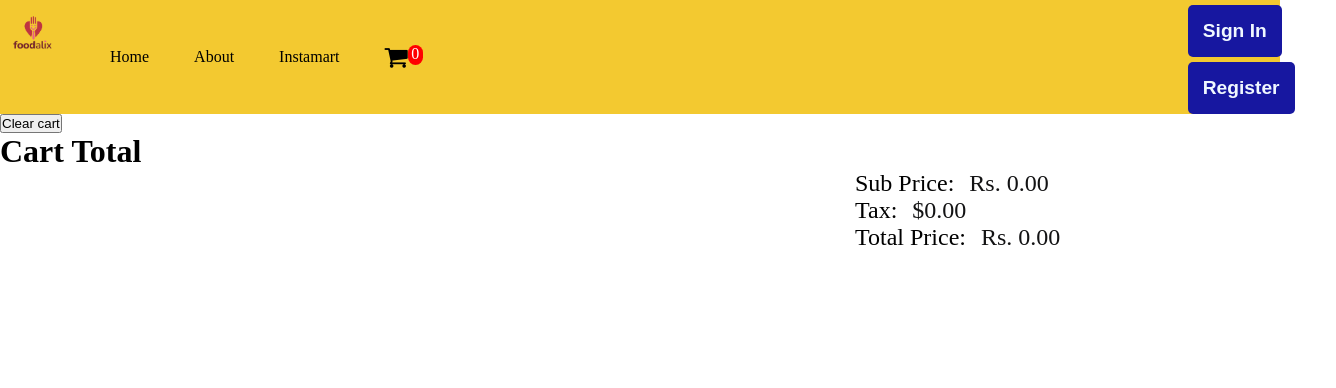
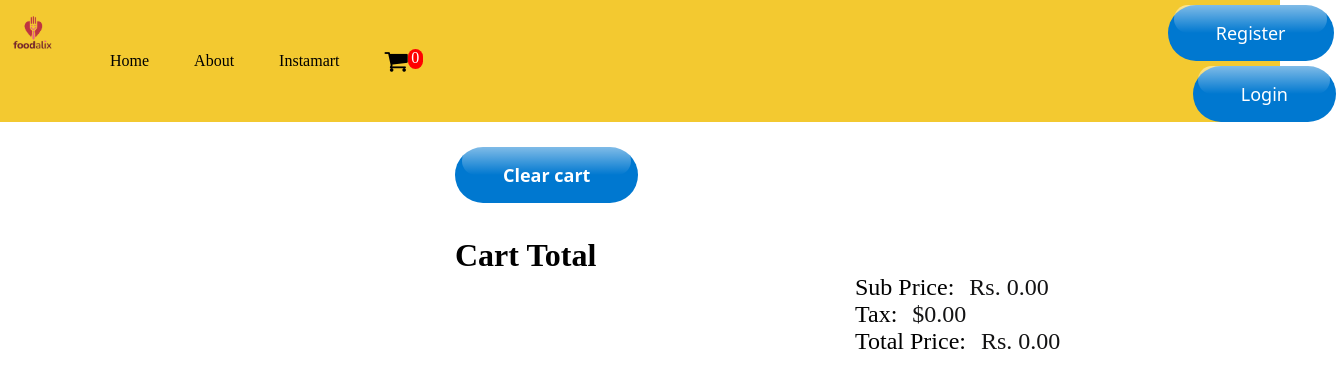
Before and after one commit to SanyaKasaudhan/FoodalixWebsite, a React app: page /cart in a window 1280 px wide. Shown: the whole page, 1336 px wide, since content can reach past the window. Built offline with nearby package versions, Linux system fonts and the light colour scheme.

Commit message:
cart buttons

```diff
--- a/Body.css
+++ b/Body.css
@@ -365,6 +365,7 @@
 
 .add-cart{
   margin-right: 555px;
+  margin-left:24px;
   margin-bottom: 5px;
 }
 .food-box{
@@ -377,9 +378,10 @@
 .addTocart{
   text-align: center;
   box-sizing: border-box;
-  background-color: #f3c930;
   padding: 6px;
   width: 85px;
+  font-size: large;
+  font-weight: 400;
   border-radius: 9%;
 }
 
@@ -426,3 +428,110 @@
 .delivery{
   margin: 55px;
 }
+
+/* CSS */
+
+.reg{
+  margin-top: 5px;
+  font-size: 18px;
+  font-weight: 400;
+  outline: 0;
+}
+.log{
+    margin-top: 5px;
+    margin-left: 25px;
+    font-size: 18px;
+    font-weight: 400;
+    outline: 0;
+}
+
+
+.clear-cart{
+  margin-top: 25px;
+  margin-left: 455px;
+  font-size: 18px;
+  font-weight: 600;
+}
+.button-71 {
+  background-color: #0078d0;
+  border: 0;
+  border-radius: 56px;
+  color: #fff;
+  cursor: pointer;
+  display: inline-block;
+  font-family: system-ui,-apple-system,system-ui,"Segoe UI",Roboto,Ubuntu,"Helvetica Neue",sans-serif;
+   position: relative;
+  text-align: center;
+  text-decoration: none;
+  transition: all .3s;
+  user-select: none;
+  -webkit-user-select: none;
+  touch-action: manipulation;
+}
+
+.button-71:before {
+  background-color: initial;
+  background-image: linear-gradient(#fff 0, rgba(255, 255, 255, 0) 100%);
+  border-radius: 125px;
+  content: "";
+  height: 50%;
+  left: 4%;
+  opacity: .5;
+  position: absolute;
+  top: 0;
+  transition: all .3s;
+  width: 92%;
+}
+
+.button-71:hover {
+  box-shadow: rgba(255, 255, 255, .2) 0 3px 15px inset, rgba(0, 0, 0, .1) 0 3px 5px, rgba(0, 0, 0, .1) 0 10px 13px;
+  transform: scale(1.05);
+}
+
+@media (min-width: 768px) {
+  .button-71 {
+    padding: 16px 48px;
+  }
+}
+
+.cart_tot{
+  margin-top: 34px;
+  margin-left: 455px;
+}
+
+.removeCart{
+  width: 155px;
+}
+
+/* CSS */
+.button-42 {
+  background-color: initial;
+  background-image: linear-gradient(-180deg, #FF7E31, #E62C03);
+  border-radius: 6px;
+  box-shadow: rgba(0, 0, 0, 0.1) 0 2px 4px;
+  color: #FFFFFF;
+  cursor: pointer;
+  display: inline-block;
+  font-family: Inter,-apple-system,system-ui,Roboto,"Helvetica Neue",Arial,sans-serif;
+  height: 40px;
+  line-height: 40px;
+  outline: 0;
+  overflow: hidden;
+  padding: 0 20px;
+  pointer-events: auto;
+  position: relative;
+  text-align: center;
+  touch-action: manipulation;
+  user-select: none;
+  -webkit-user-select: none;
+  vertical-align: top;
+  white-space: nowrap;
+  width: 100%;
+  z-index: 9;
+  border: 0;
+  transition: box-shadow .2s;
+}
+
+.button-42:hover {
+  box-shadow: rgba(253, 76, 0, 0.5) 0 3px 8px;
+}
--- a/src/components/Body/Cart.js
+++ b/src/components/Body/Cart.js
@@ -22,8 +22,9 @@ const Cart = () => {
 
   return (
     <>
-    <button onClick={()=>clearCart()}>Clear cart</button>
-      <h1>Cart Total</h1>
+    <button onClick={()=>clearCart()} className="button-71 clear-cart">Clear cart</button>
+
+      <h1 className="cart_tot">Cart Total</h1>
       {cartItems?.map((cart) => {
         return (
           <>
@@ -35,8 +36,8 @@ const Cart = () => {
                   src={IMG_CDN_URL + cart?.cloudinaryImageId}
                 />
               </div>
-              <div className="">
-                <button className="remove" onClick={() => removeItemFromCart(cart)}>Remove item</button>
+              <div className="removeCart">
+                <button className="button-42" onClick={() => removeItemFromCart(cart)}>Remove item</button>
               </div>
               <div className="add-cart">
                 <div className="addTocart">Price {cart?.price / 100}</div>
--- a/src/components/Header/Navbar.jsx
+++ b/src/components/Header/Navbar.jsx
@@ -10,6 +10,7 @@ const Navbar = () => {
      <nav className='navbar-back'>
       <div className='navbar'>
       <img src={logo} alt="logo" className='nav-logo' />
+
       <ul className='nav-head'>
         <Link className='nav_link' to="/">Home</Link>
         <Link className='nav_link' to="/about">About </Link>
@@ -21,8 +22,8 @@ const Navbar = () => {
         </Link>
       </ul>
       <div className='nav-btn'>
-        <button className='nav-signin'>Sign In</button>
-        <button  className='nav-signin'>Register</button>
+      <button class="button-71 reg" role="button">Register</button>
+      <button class="button-71 log" role="button">Login</button>
       </div>
       </div>
      </nav>
```
